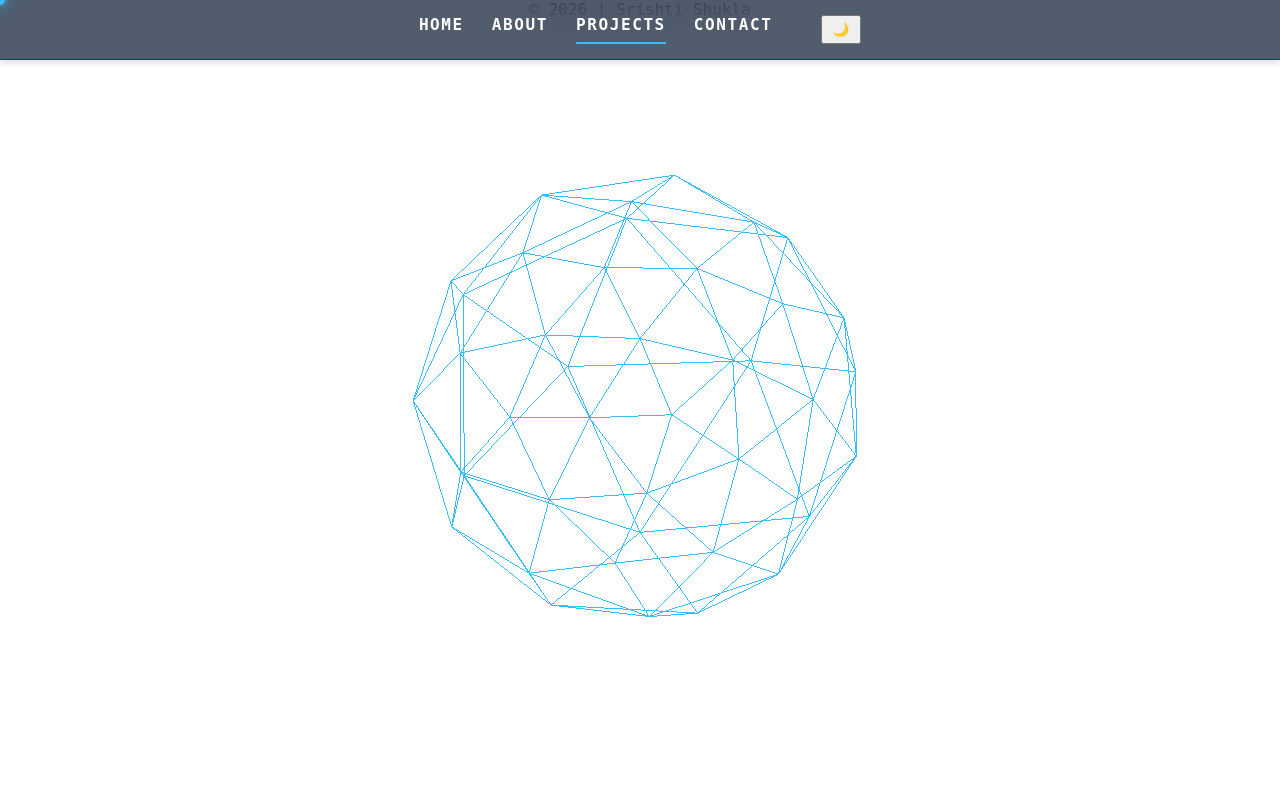
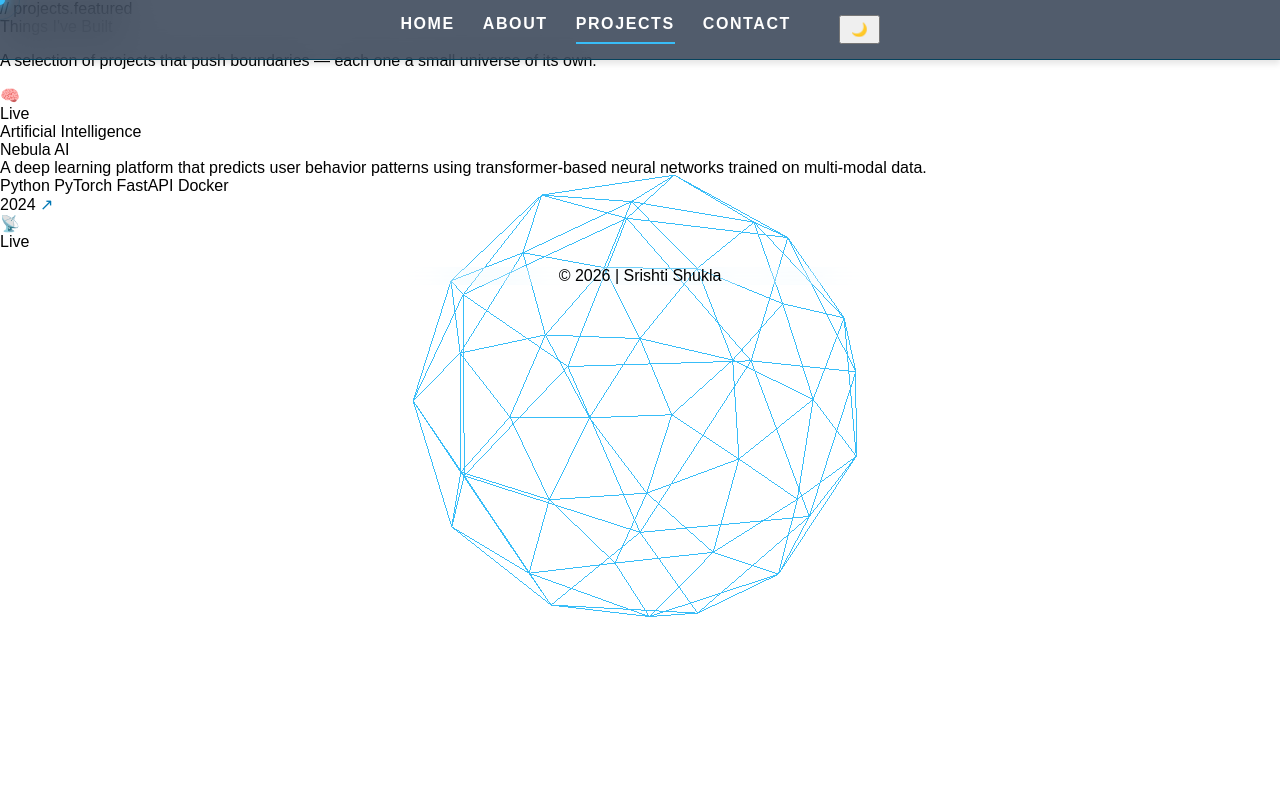
Before and after one commit to sris-14/Portfolio, a Flask app: page /projects in a window 1280 px wide. Run offline with Flask 3, Linux system fonts and the light colour scheme.

Commit message:
add:project pg content

```diff
--- a/static/style.css
+++ b/static/style.css
@@ -50,7 +50,7 @@
 /* Default light mode */
 body{
     margin: 0;
-    font-family:'Tricot','Roboto Mono', monospace;
+    font-family:'Syne', sans-serif;
     background: white;
     color: black;
     transition: background 0.3s ease, color 0.3s ease;
@@ -72,7 +72,6 @@
 }
 
 .hero{
-    text-align: center;
     padding: 100px 20px;
 }
 
--- a/templates/about.html
+++ b/templates/about.html
@@ -4,6 +4,7 @@
 {% endblock %}
 
 {% block content %}
+
 <section class="about">
     <p>
         So… a little about me.
--- a/templates/projects.html
+++ b/templates/projects.html
@@ -7,6 +7,71 @@
 {% block content %}
 <section class="projects">
     {# card type#}
+    <div class="section-label reveal">// projects.featured</div>
+    <div class="section-title reveal">Things I've <span class="accent">Built</span></div>
+    <p class="section-desc reveal">A selection of projects that push boundaries — each one a small universe of its own.</p>
 
+    <!-- reveal-stagger = children appear one after another with CSS delays -->
+    <div class="projects-grid reveal-stagger">
+
+      <!-- Jinja2 loop over the PROJECTS list from app.py -->
+
+      <div class="project-card reveal"
+           data-color="#0ea5e9"
+           style="--card-accent: #0ea5e9;">
+
+        <!-- Card header row -->
+        <div class="card-top">
+          <div class="card-icon">🧠</div>
+
+          <!-- Conditionally apply status class based on project.status value.
+               Jinja2 if/elif/else mirrors Python's if/elif/else -->
+          <div class="card-status
+            status-live
+            ">
+            Live
+          </div>
+        </div>
+
+        <div class="card-category">Artificial Intelligence</div>
+        <div class="card-title">Nebula AI</div>
+        <div class="card-desc">A deep learning platform that predicts user behavior patterns using transformer-based neural networks trained on multi-modal data.</div>
+
+        <!-- Tech stack tags — another inner loop -->
+        <div class="card-tech">
+
+          <span class="tech-tag">Python</span>
+
+          <span class="tech-tag">PyTorch</span>
+
+          <span class="tech-tag">FastAPI</span>
+
+          <span class="tech-tag">Docker</span>
+
+        </div>
+
+        <div class="card-footer">
+          <span class="card-year">2024</span>
+          <!-- Link to the project — project.link from app.py -->
+          <a href="#" class="card-arrow" target="_blank" rel="noopener">↗</a>
+        </div>
+      </div>
+
+      <div class="project-card reveal"
+           data-color="#06b6d4"
+           style="--card-accent: #06b6d4;">
+
+        <!-- Card header row -->
+        <div class="card-top">
+          <div class="card-icon">📡</div>
+
+          <!-- Conditionally apply status class based on project.status value.
+               Jinja2 if/elif/else mirrors Python's if/elif/else -->
+          <div class="card-status
+            status-live
+            ">
+            Live
+          </div>
+    </div>
 </section>
 {%endblock%}
```
